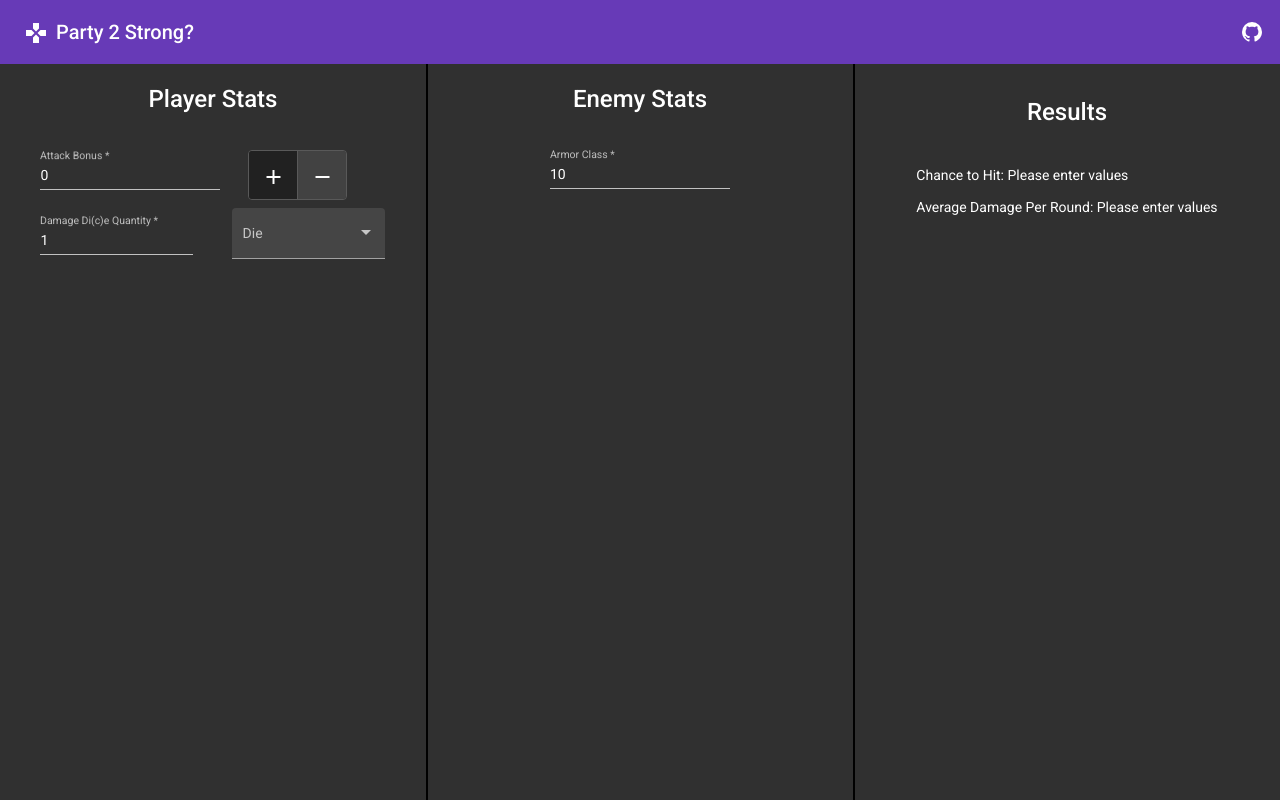
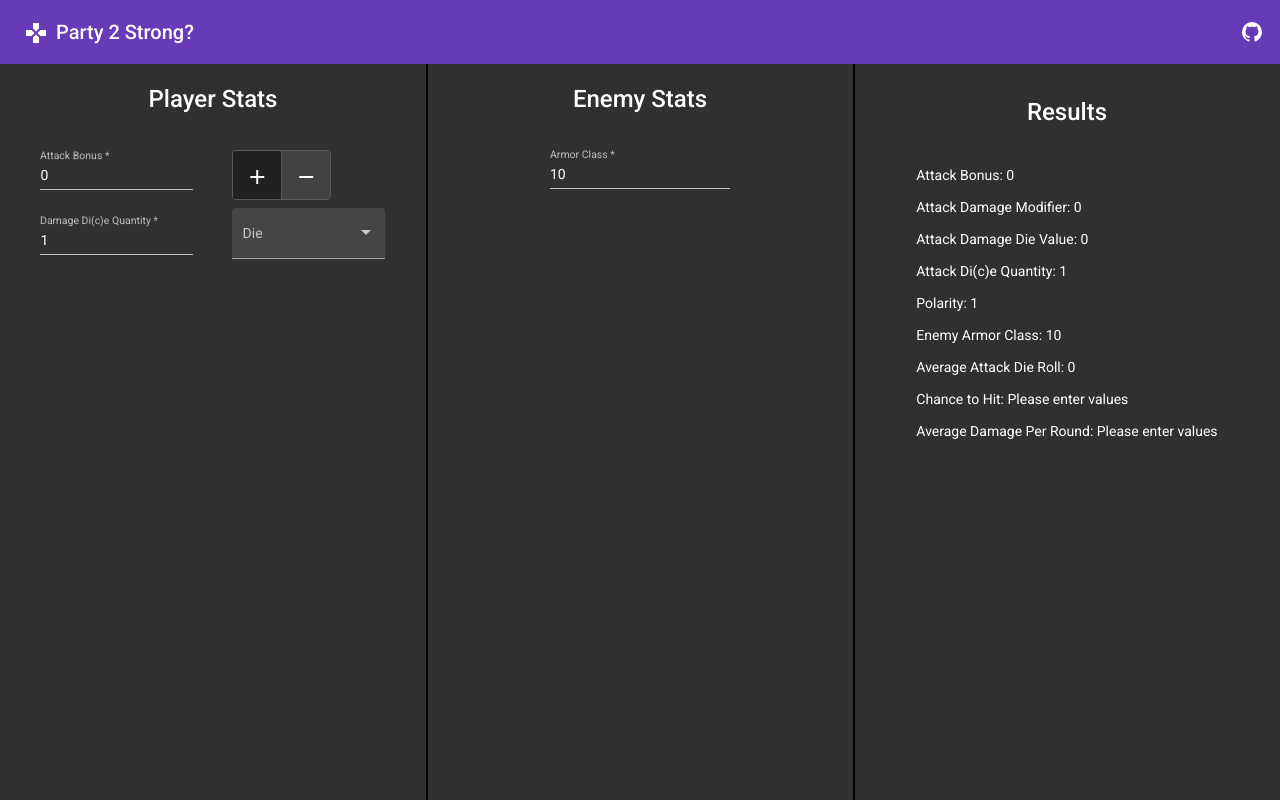
Before and after one commit to FireWallach/DeathHouseDPR, an Angular app: page / in a window 1280 px wide. Built offline with nearby package versions, Linux system fonts and the light colour scheme.

Commit message:
Fixed On-Change Events

```diff
--- a/src/app/dprcalc/dprcalc.component.html
+++ b/src/app/dprcalc/dprcalc.component.html
@@ -8,11 +8,11 @@
                     <input matInput required [(ngModel)]="attackBonus" [value]="attackBonus" (input)="recalculateValues()" required>
                 </mat-form-field>
                 <mat-button-toggle-group [(ngModel)]="polarity">
-                    <mat-button-toggle [value]="1">
-                        <mat-icon (click)="recalculateValues()">add</mat-icon>
+                    <mat-button-toggle (change)="recalculateValues()" [value]="1">
+                        <mat-icon>add</mat-icon>
                     </mat-button-toggle>
-                    <mat-button-toggle [value]="-1">
-                        <mat-icon (click)="recalculateValues()">remove</mat-icon>
+                    <mat-button-toggle (change)="recalculateValues()" [value]="-1">
+                        <mat-icon>remove</mat-icon>
                     </mat-button-toggle>
                 </mat-button-toggle-group>
                 <mat-form-field appearance="legacy" class="attackDamage">
@@ -22,7 +22,7 @@
                 </mat-form-field>
                 <mat-form-field appearance="fill" class="attackDamage">
                     <mat-label>Die</mat-label>
-                    <mat-select [(ngModel)]="attackDamage">
+                    <mat-select (selectionChange)="recalculateValues()" [(ngModel)]="attackDamage">
                         <mat-option *ngFor="let die of dice" [value]="die.substring(1)">
                             {{die}}
                         </mat-option>
--- a/src/app/dprcalc/dprcalc.component.scss
+++ b/src/app/dprcalc/dprcalc.component.scss
@@ -32,8 +32,9 @@
 }
 
 .attackBonusValue {
-    padding-right: 2em;
-    padding-left:5%
+    padding-right: 10%;
+    padding-left:5%;
+    width: 40%;
 }
 
 .grid-layout-custom {
@@ -57,3 +58,7 @@
 .mat-grid-tile {
     border-right: solid 2px rgb(0, 0, 0);
 }
+
+.polarity {
+    padding-left: 5%;
+}
--- a/src/app/dprcalc/dprcalc.component.ts
+++ b/src/app/dprcalc/dprcalc.component.ts
@@ -16,7 +16,7 @@ export class DPRCalcComponent implements OnInit {
   ];
 
   constructor() {}
-  public debug = false;
+  public debug = true;
 
   ngOnInit(): void {}
 
@@ -31,7 +31,7 @@ export class DPRCalcComponent implements OnInit {
   public averageDamagePerRound: string = "Please enter values";
 
   public recalculateValues() {
-    this.chanceToHit = (((21-(this.enemyArmorClass-this.attackBonus)) / 20 ) * 100 ).toFixed(2);
+    this.chanceToHit = (((21-(this.enemyArmorClass-(this.attackBonus*this.polarity))) / 20 ) * 100 ).toFixed(2);
     this.averageDieRoll = (Number(this.attackDamage)/2) + 0.5;
     this.averageDamagePerRound = (((this.attackDiceQuantity*(this.averageDieRoll + (this.averageDieRoll/20)))+this.attackDamageModifier) * (Number(this.chanceToHit)/100)).toFixed(2);
   }
```
